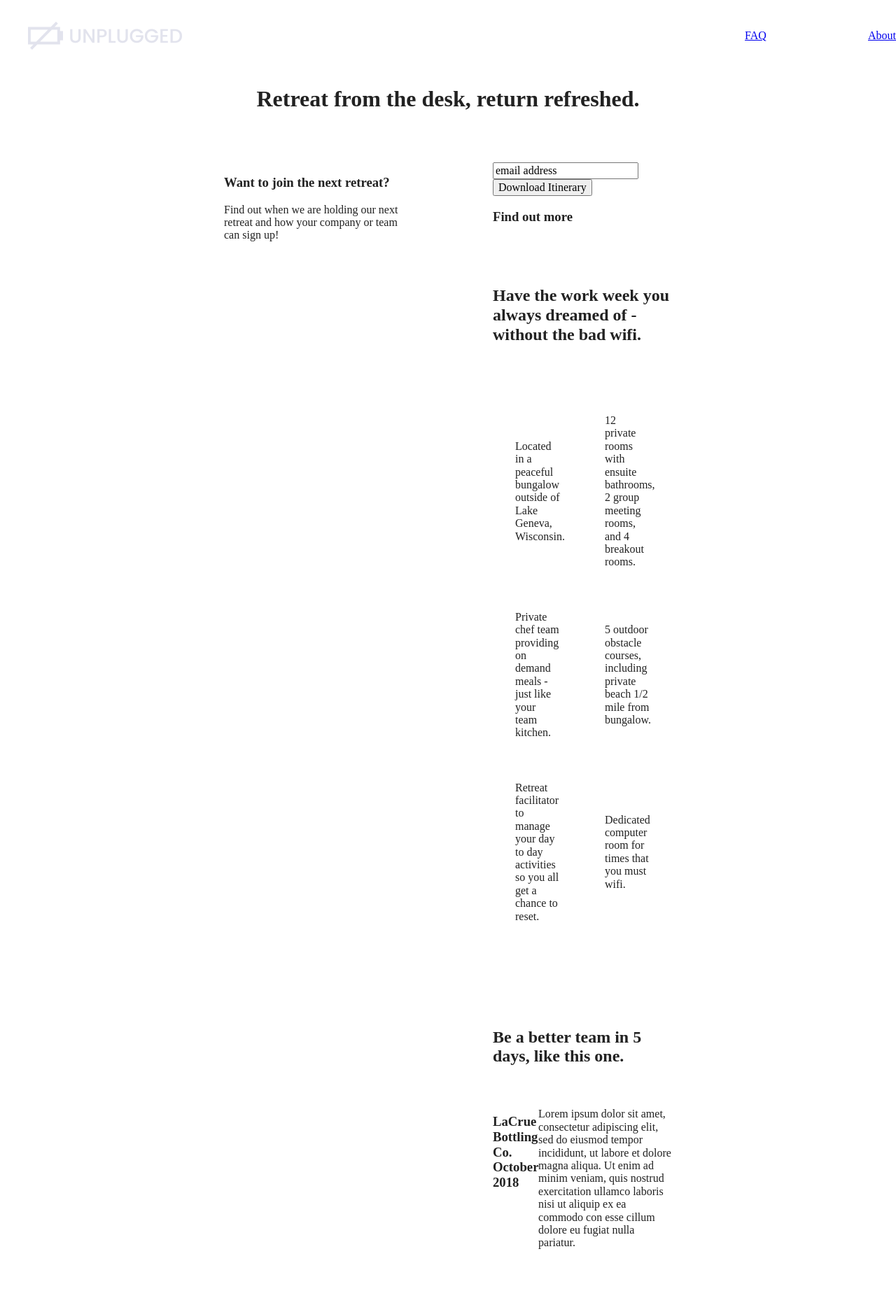
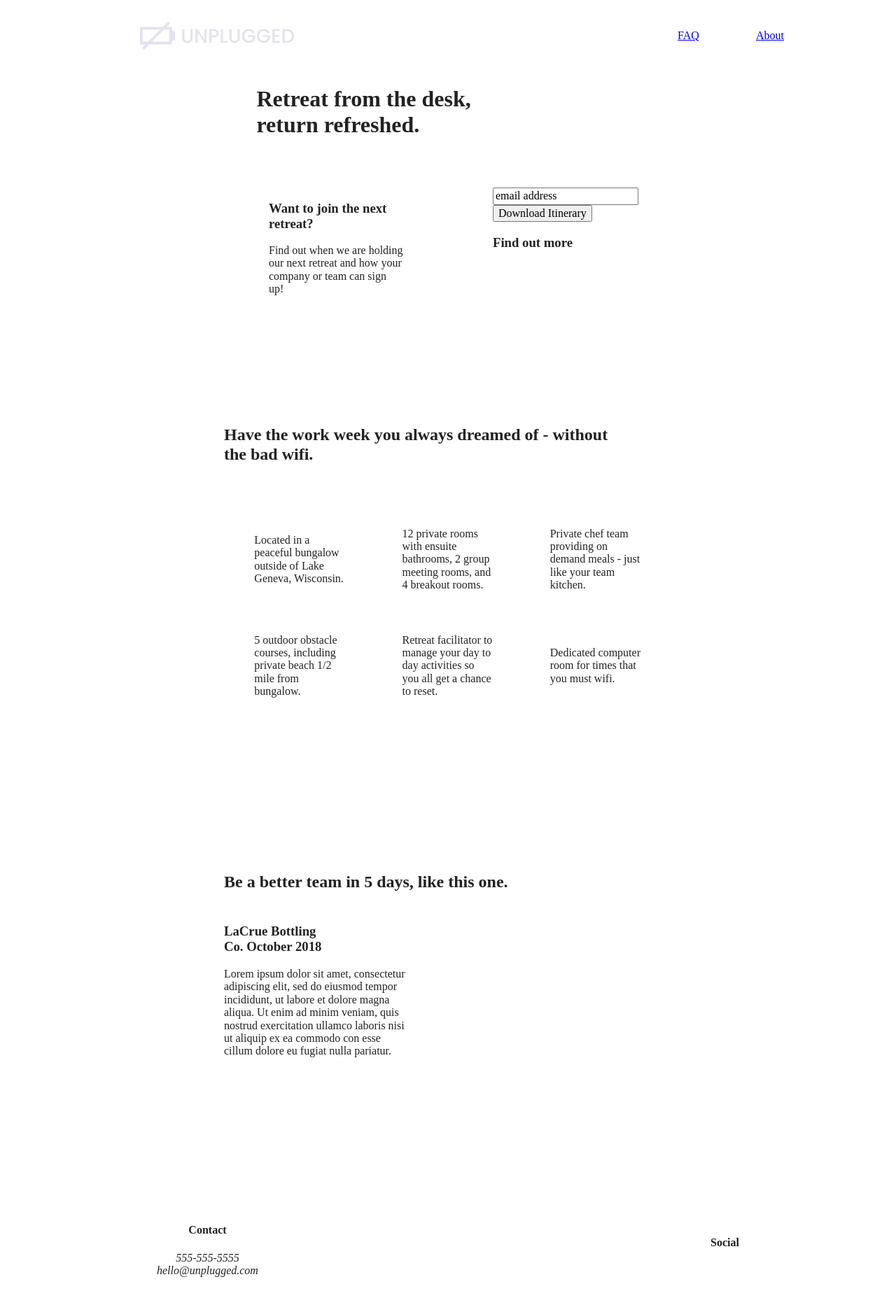
Before and after one commit to TieFit/unplugged-retreat, a website built with Parcel: page index.html in a window 1280 px wide. Shown: the top 1855 px of the page at 70% size. Built offline with nearby package versions, Linux system fonts and the light colour scheme.

Commit message:
Added media query for desktop

```diff
--- a/css/main.css
+++ b/css/main.css
@@ -183,11 +183,11 @@ aside {
   }
 
   .features h2 {
-  margin-bottom: 70px;
+    margin-bottom: 60px;
   }
 
   .features article {
-  width: 55%;
+    width: 63%;
     margin:  30px 0;
   }
 
@@ -214,7 +214,7 @@ aside {
 
   .reviews h3 {
     width: 55%;
-  margin: 25px 0;
+    margin: 20px 0;
   }
 
   .mission {
@@ -245,6 +245,10 @@ aside {
     justify-content: center;
     align-items: center;
     flex-flow: row wrap;
+  }
+
+  .contact-content p {
+    margin: 0;
   }
 
   /********** FAQ PAGE ***********/
@@ -370,7 +374,8 @@ aside {
     /* Header */
 
     header {
-    justify-content: space-between;
+      justify-content: space-around;
+      padding: 33px 0;
     }
 
     header .content-wrapper {
@@ -417,7 +422,7 @@ aside {
     }
 
     .features .features-item-description {
-    width: 50%;
+      width: 62%;
     }
 
     /* Reviews */
@@ -476,6 +481,10 @@ aside {
 
   /*** faq page ***/
 
+  header {
+    padding: 15px 0;
+  }
+
   .faq .content-wrapper {
       justify-content: space-between;
     }
@@ -493,8 +502,56 @@ aside {
 
 
   @media only screen and (min-width: 1200px) {
+    .content-wrapper {
+      max-width: 960px;
+  }
+
+  /* Hero */
+  .hero-area h1 {
+     width: 60%;
+  }
+
+  /* Aside */
+  aside .content-wrapper {
+     justify-content: space-around;
+  }
+
+  aside .content-wrapper .form-description,
+  aside .content-wrapper .form {
+     width: 30%;
+  }
+
+  /* Features */
+  .features h2 {
+     width: 90%;
+  }
+
+  .features article {
+     flex-basis: 33%;
+  }
+
+  /* Reviews */
+  .reviews article div {
+     width: 42%;
+  }
+
+  /* ==========================================================================
+  About Page
+  ========================================================================== */
+  .mission h2,
+  .contact-section .content-wrapper h2 {
+     width: 95%;
+  }
+
+  /* ==========================================================================
+  FAQ Page
+  ========================================================================== */
+  .faq h2 {
+     width: 100%;
+  }
 
   }
+
 
   /* ==========================================================================
      Print styles.
--- a/index.html
+++ b/index.html
@@ -3,14 +3,10 @@
 
 <head>
   <meta charset="utf-8">
+  <meta http-equiv="x-ua-compatible" content="ie=edge">
   <title>Unplugged Retreat</title>
   <meta name="description" content="">
   <meta name="viewport" content="width=device-width, initial-scale=1">
-
-  <meta property="og:title" content="">
-  <meta property="og:type" content="">
-  <meta property="og:url" content="">
-  <meta property="og:image" content="">
 
   <link rel="manifest" href="site.webmanifest">
   <link rel="apple-touch-icon" href="icon.png">
@@ -56,9 +52,14 @@
           <input type="text" name="name" value="email address">
           <input type="button" value="Download Itinerary">
           <h3>Find out more</h3>
+        </div>
+      </div>
+    </aside>
+
         <section class="features">
           <div class="content-wrapper">
             <h2>Have the work week you always dreamed of - without the bad wifi.</h2>
+            <div class="features-items">
             <article>
               <p class="fontawesome-icon"></p>
               <p class="features-item-description">Located in a peaceful bungalow outside of Lake Geneva, Wisconsin.</p>
@@ -84,22 +85,22 @@
               <p class="features-item-description">Dedicated computer room for times that you must wifi.</p>
             </article>
             </div>
+          </div>
         </section>
+
         <section class="reviews">
           <div class="content-wrapper">
-              <h2>Be a better team in 5 days, like this one.</h2><br>
+            <h2>Be a better team in 5 days, like this one.</h2>
             <article>
-                <p class="fontawesome-icon"></p>
+              <div>
                 <h3>LaCrue Bottling Co. October 2018</h3>
-                <p class="features-item-description">Lorem ipsum dolor sit amet, consectetur adipiscing elit, sed do eiusmod tempor incididunt, ut labore et dolore magna aliqua.
+                <p>Lorem ipsum dolor sit amet, consectetur adipiscing elit, sed do eiusmod tempor incididunt, ut labore et dolore magna aliqua.
                   Ut enim ad minim veniam, quis nostrud exercitation ullamco laboris nisi ut aliquip ex ea commodo con esse cillum dolore eu fugiat nulla pariatur.
                 </p>
+              </div>
             </article>
           </div>
         </section>
-      </div>
-    </aside>
-
   </main>
   <!-- main wrapper -->
 
@@ -107,8 +108,8 @@
     <div class="content-wrapper">
       <div class="footer-content">
         <div class="contact">
+          <h4>Contact</h4>
           <address>
-          <h4>Contact</h4>
             <p>
               555-555-5555<br>
               hello@unplugged.com
```
Also changed, not shown: about/index.html (+15 -14 lines), faq/index.html (+4 -9 lines). Lines whose indentation alone changed are shown as unchanged.
